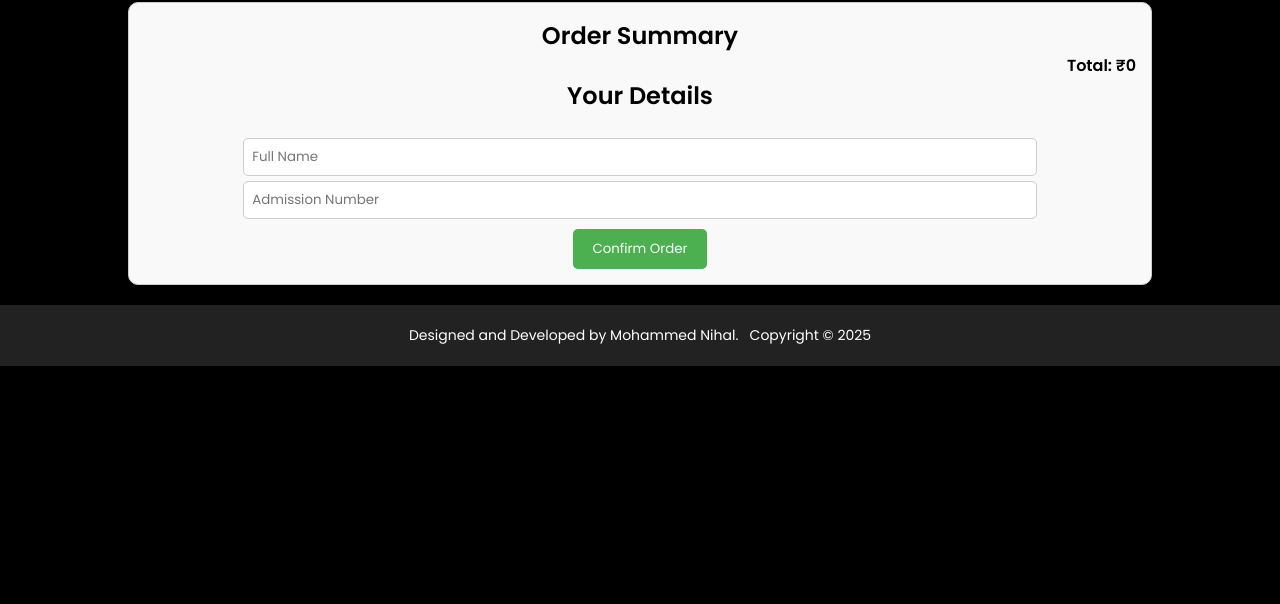
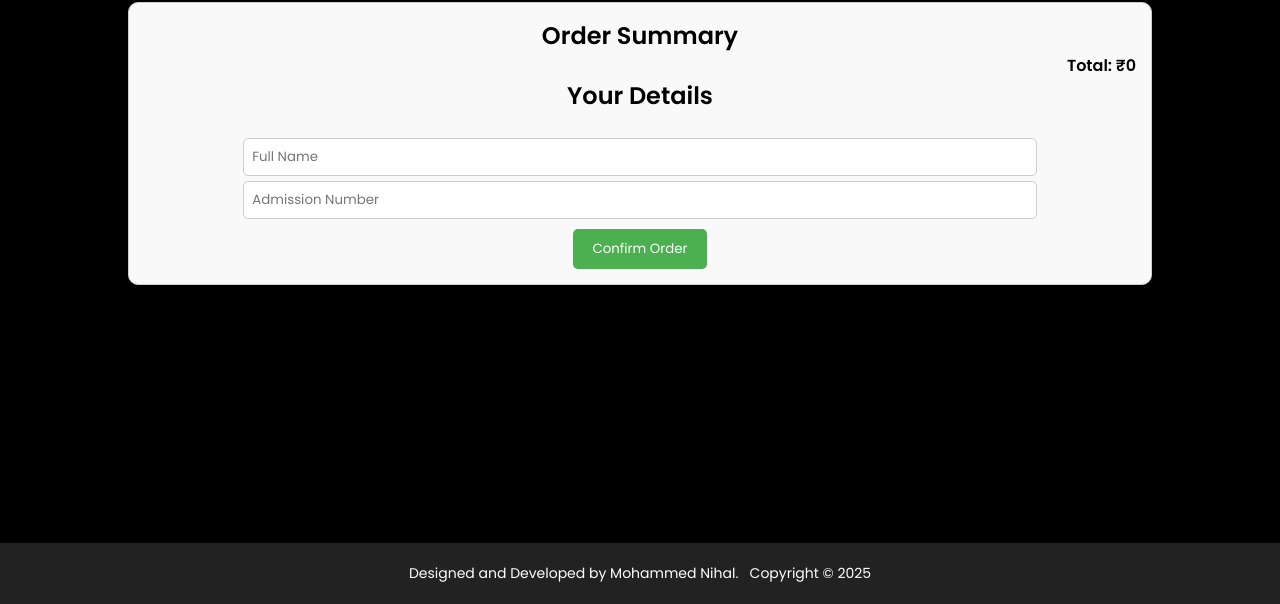
Before and after one commit to devnihal/Collage-Canteen, a plain HTML site: page checkout.html in a window 1280 px wide. Shown: the part 196-800 px from the top of the page. Drawn offline with Linux system fonts and the light colour scheme.

Commit message:
changes made

```diff
--- a/checkout.html
+++ b/checkout.html
@@ -5,6 +5,16 @@
     <meta name="viewport" content="width=device-width, initial-scale=1.0">
     <title>Checkout - Canteen</title>
     <link rel="stylesheet" href="styles.css">
+    <style>
+        body{
+            height: 100dvh !important;
+            display: flex !important;
+            flex-direction: column !important;
+        }
+        footer{
+            margin-top: auto;
+        }
+    </style>
 </head>
 <body>
 <nav class="navbar">
--- a/styles.css
+++ b/styles.css
@@ -5,6 +5,10 @@
     padding: 0;
     box-sizing: border-box;
     font-family: 'Poppins', sans-serif;
+}
+a{
+    color: #0080ff;
+    text-decoration: none;
 }
 :root{
     overflow-x: hidden;
```
